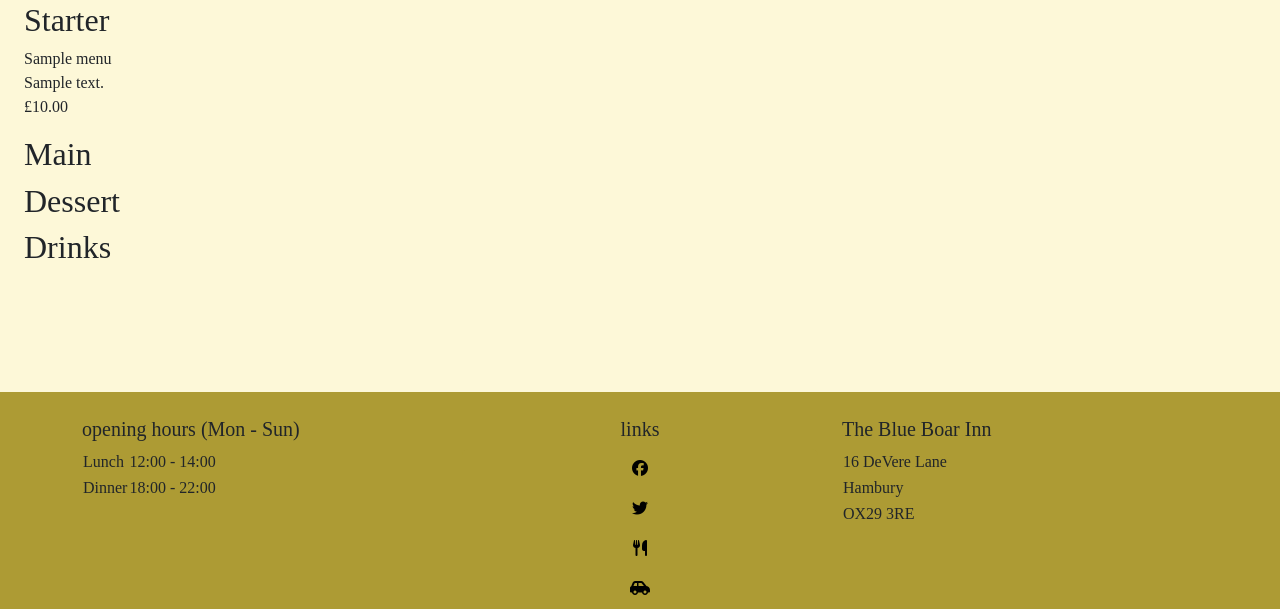
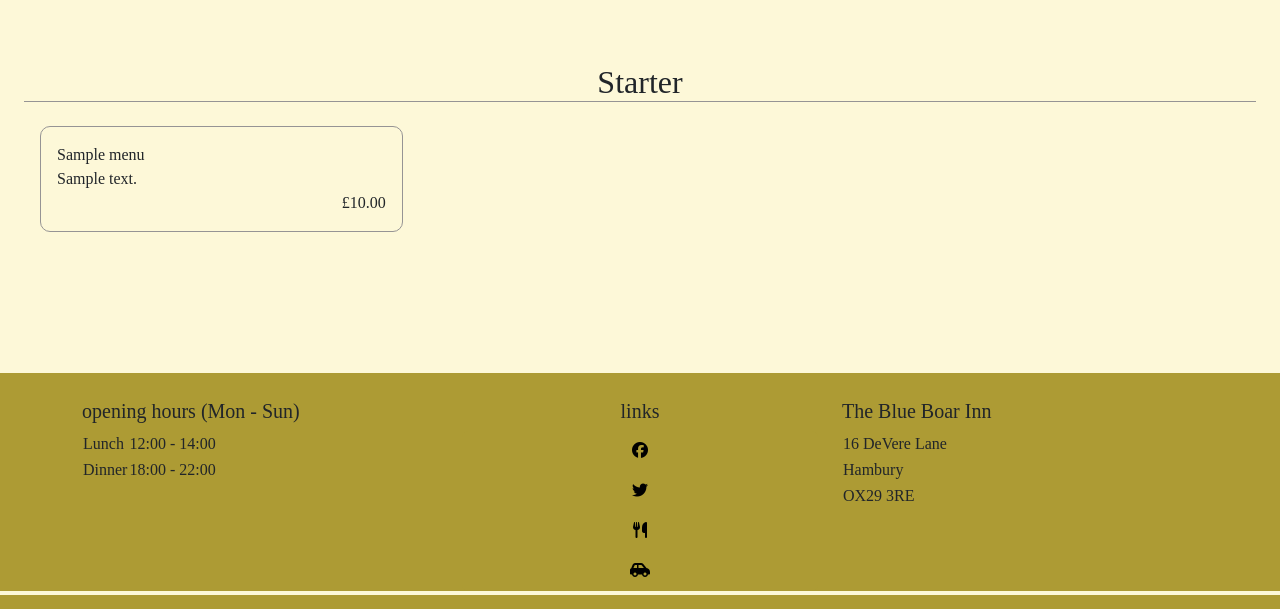
Before and after one commit to ewradcliffe/restaurant-booking-system, a Django app: page /menu/ in a window 1280 px wide. Shown: the part 205-814 px from the top of the page. Run offline with Django 4.2, Linux system fonts and the light colour scheme; tables that the repository leaves empty hold one stand-in row (values such as "Sample post"); some libraries are stand-ins or nearby versions; some web fonts are replaced.

Commit message:
Rewrite Menu view. Refactor menu.html code.

```diff
--- a/menu/templates/menu/menu.html
+++ b/menu/templates/menu/menu.html
@@ -4,65 +4,34 @@
 <div class="container-fluid gx-5">
 
     <div class="row">
-        <div class="col">
+        <div class="col text-center">
             <h1>Menu</h1>
         </div>
     </div>
-    <h2>Starter</h2>
-    {% for entry in menu_list %}
-    {% if entry.menu_entry_type == 'Starter' %}
+    {% for item in menu_heading %}
+    {% with menu_head=item %}
+
     <div class="row">
-        <div class="col-6">
-            <ul class="row list-unstyled">
+        <div class="col text-center">
+            <h2 class="menu-item-catagory">{{menu_head}}</h2>
+        </div>
+    </div>
+
+    <div class="row">
+        {% for entry in menu_list %}
+        {% if entry.menu_entry_type == menu_head %}
+        <div class="col-sm-6 col-md-4">
+            <ul class="list-unstyled m-3 menu-item-entry p-3">
                 <li>{{entry.menu_entry_name}}</li>
                 <li>{{entry.menu_entry_description}}</li>
-                <li>£{{entry.menu_entry_price}}</li>
+                <li class="text-sm-end">£{{entry.menu_entry_price}}</li>
             </ul>
         </div>
+        {% endif %}
+        {% endfor%}
+
     </div>
-    {% endif%}
-    {% endfor%}
-    <h2>Main</h2>
-    {% for entry in menu_list %}
-    {% if entry.menu_entry_type == 'Main' %}
-    <div class="row">
-        <div class="col-6">
-            <ul class="row list-unstyled">
-                <li>{{entry.menu_entry_name}}</li>
-                <li>{{entry.menu_entry_description}}</li>
-                <li>£{{entry.menu_entry_price}}</li>
-            </ul>
-        </div>
-    </div>
-    {% endif%}
-    {% endfor%}
-    <h2>Dessert</h2>
-    {% for entry in menu_list %}
-    {% if entry.menu_entry_type == 'Dessert' %}
-    <div class="row">
-        <div class="col-6">
-            <ul class="row list-unstyled">
-                <li>{{entry.menu_entry_name}}</li>
-                <li>{{entry.menu_entry_description}}</li>
-                <li>£{{entry.menu_entry_price}}</li>
-            </ul>
-        </div>
-    </div>
-    {% endif%}
-    {% endfor%}
-    <h2>Drinks</h2>
-    {% for entry in menu_list %}
-    {% if entry.menu_entry_type == 'Drinks' %}
-    <div class="row">
-        <div class="col-6">
-            <ul class="row list-unstyled">
-                <li>{{entry.menu_entry_name}}</li>
-                <li>{{entry.menu_entry_description}}</li>
-                <li>£{{entry.menu_entry_price}}</li>
-            </ul>
-        </div>
-    </div>
-    {% endif %}
+    {% endwith %}
     {% endfor%}
 </div>
 
--- a/menu/urls.py
+++ b/menu/urls.py
@@ -2,5 +2,5 @@ from . import views
 from django.urls import path
 
 urlpatterns = [
-    path('', views.menu.as_view(), name='menu'),
+    path('', views.menu, name='menu'),
 ]
--- a/menu/views.py
+++ b/menu/views.py
@@ -1,14 +1,28 @@
 from django.shortcuts import render
-from django.http import HttpResponse
-from django.views import generic
 from .models import Menu
-#from .models import Menu
+
 
 # Create your views here.
 
-class menu(generic.ListView):
+def menu(request):
     """
     Renders the menu to the page
     """
-    queryset = Menu.objects.all()
-    template_name = "menu/menu.html"
+    queryset = Menu.objects.all().values()
+
+    """Create a list of all menu_entry_types with entries in th database"""
+    menu_heading = [d.get('menu_entry_type', None) for d in queryset]
+
+    """Convert to dictionary and back to list to remove duplicates."""
+    menu_heading = list(dict.fromkeys(menu_heading))
+
+    context = {
+        'menu_heading': menu_heading,
+        'menu_list': queryset
+    }
+
+    return render(
+        request,
+        "menu/menu.html",
+        context
+    )
--- a/static/css/style.css
+++ b/static/css/style.css
@@ -100,6 +100,18 @@ body {
 }
 
 
+/* Menu Page */
+.menu-item-catagory {
+    border-bottom: 1px solid rgb(150, 148, 148);
+    margin-top: 5%;
+}
+
+.menu-item-entry {
+    border: 1px solid rgb(150, 148, 148);
+    border-radius: 10px;
+}
+
+
 /* messages pop up */
 .messages-pop-up {
     font-size: 200%;
--- a/templates/base.html
+++ b/templates/base.html
@@ -64,7 +64,7 @@
                 <p class="m-2">You are logged in as {{ user }}.</p>
                 {% else %}
                 <p class="m-2">You are not <a rel="stylesheet" href="{% url 'account_login' %}"
-                        class="btn sign-up-btn">logged in.</a><span class="d-none d-lg-block">Please <a
+                        class="btn sign-up-btn">logged in.</a><span class="d-none d-xl-block">Please <a
                             rel="stylesheet" href="{% url 'account_login' %}" class="btn sign-up-btn">log in
                         </a>or
                         <a rel="stylesheet" href="{% url 'account_signup' %}" class="btn sign-up-btn">sign
```
